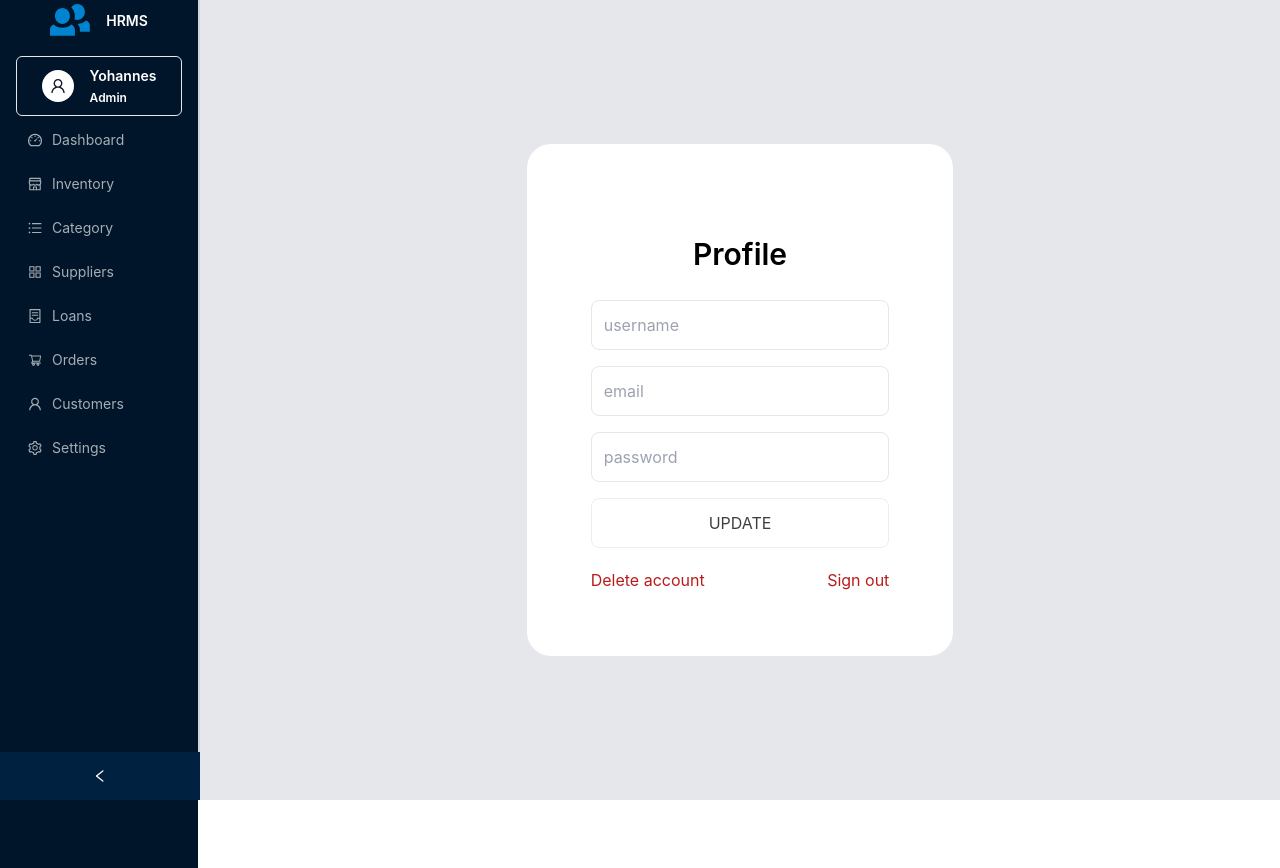
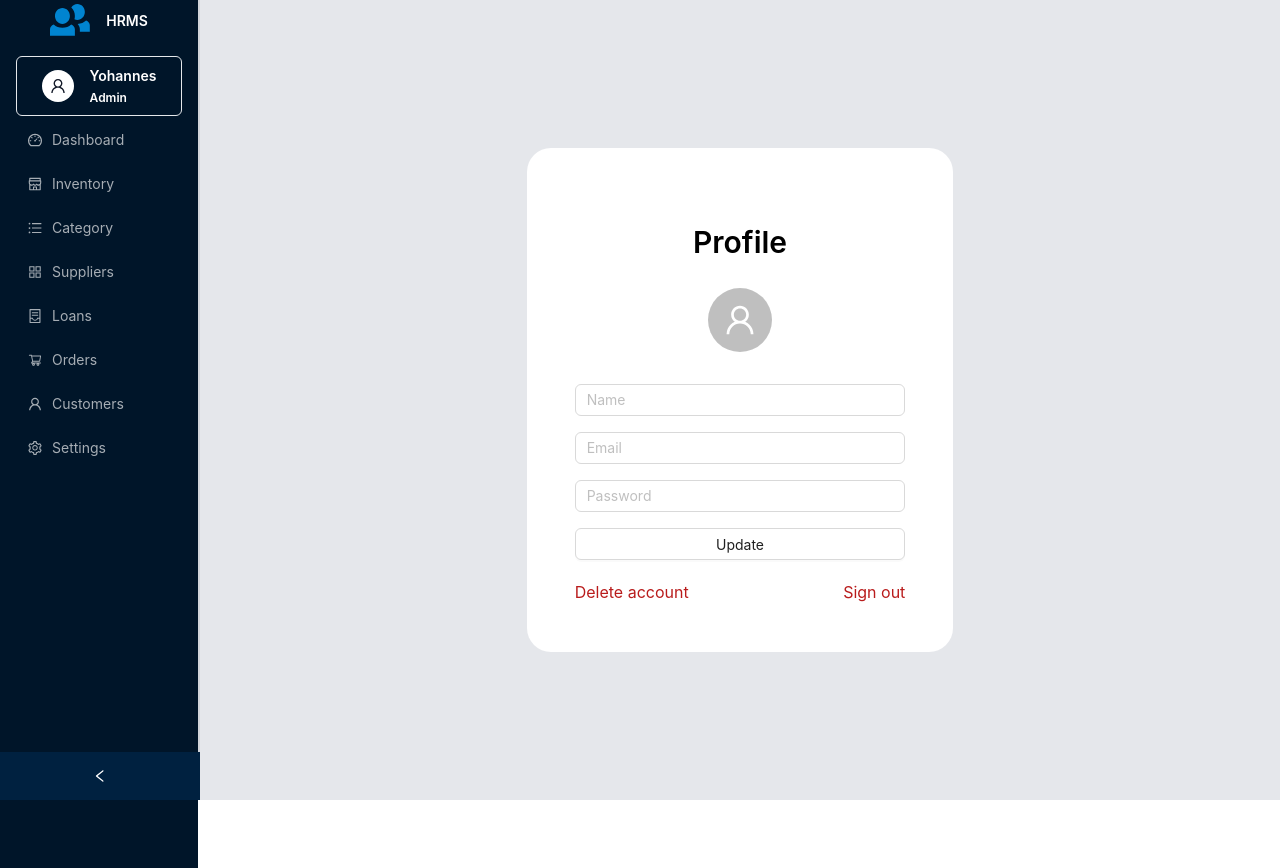
Before and after one commit to Yohannes-F21/inventory-management-system, a React (Vite) app in the folder frontend/: page /settings in a window 1280 px wide. Built offline with nearby package versions, Linux system fonts and the light colour scheme.

Commit message:
added avatar element to the profile component

```diff
--- a/frontend/src/App.tsx
+++ b/frontend/src/App.tsx
@@ -12,7 +12,8 @@ function App() {
           <SideMenu></SideMenu>
           <PageContent></PageContent>
         </div>
-      </div>
+
+           </div>
     </>
   );
 }
--- a/frontend/src/Pages/Settings.tsx
+++ b/frontend/src/Pages/Settings.tsx
@@ -1,44 +1,24 @@
 import { Link } from 'react-router-dom';
+import { Button,Input,Avatar  } from 'antd';
+import { UserOutlined } from '@ant-design/icons';
 
 const Settings = () => {
 
     return (
 
-        <div className="rounded-3xl bg-white w-full  lg:w-1/3 lg:m-auto p-16" >
+        <div className="rounded-3xl bg-white w-full  lg:w-1/3 lg:m-auto p-12" >
           <h1 className="text-3xl font-semibold text-center my-7 text-primary">Profile</h1>
+          <div className='flex justify-center align-center'>
+          <Avatar size={64} icon={<UserOutlined />} className='mb-8 text-c'/>
+
+          </div>
           <form className="flex flex-col gap-4">
 
-            <input
-              type="text"
-              placeholder="username"
+          <Input placeholder="Name" />
+          <Input placeholder="Email" />
+          <Input placeholder="Password" />
 
-              id="username"
-              className="border p-3 rounded-lg"
-
-            />
-            <input
-              type="email"
-              placeholder="email"
-              id="email"
-
-              className="border p-3 rounded-lg"
-
-            />
-            <input
-              type="password"
-              placeholder="password"
-
-              id="password"
-              className="border p-3 rounded-lg"
-            />
-
-            <Link
-             to='/dashboard'
-              className="transition-colors duration-300 border border-primary opacity-75 text-primary rounded-lg p-3 uppercase hover:bg-primary hover:text-white disabled:opacity-80 text-center"
-            >
-             Update
-            </Link>
-
+          <Button>Update</Button>
           </form>
           <div className="flex justify-between mt-5">
             <span
```
